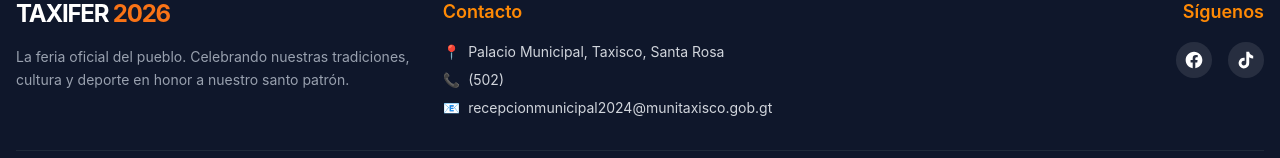
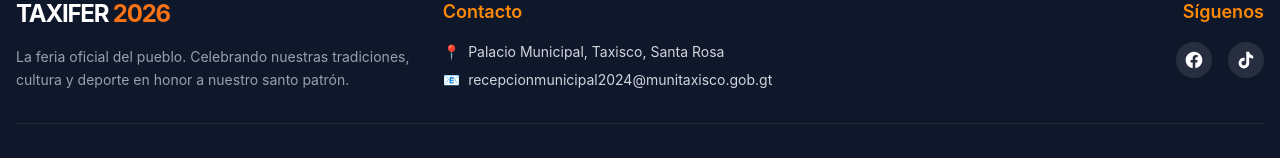
Before and after one commit to waynergt/TAXIFER2026, a React (Vite) app: page /revista in a window 1280 px wide. Shown: the part 1161-1319 px from the top of the page. Built offline with nearby package versions, Linux system fonts and the light colour scheme.

Commit message:
Actualizacion de footer y mejoras.

```diff
--- a/src/components/Footer.tsx
+++ b/src/components/Footer.tsx
@@ -21,9 +21,6 @@ const Footer = () => {
             <ul className="space-y-2 text-sm text-gray-300">
               <li className="flex items-center gap-2">
                 <span>📍</span> Palacio Municipal, Taxisco, Santa Rosa
-              </li>
-              <li className="flex items-center gap-2">
-                <span>📞</span> (502)
               </li>
               <li className="flex items-center gap-2">
                 <span>📧</span> recepcionmunicipal2024@munitaxisco.gob.gt
```
